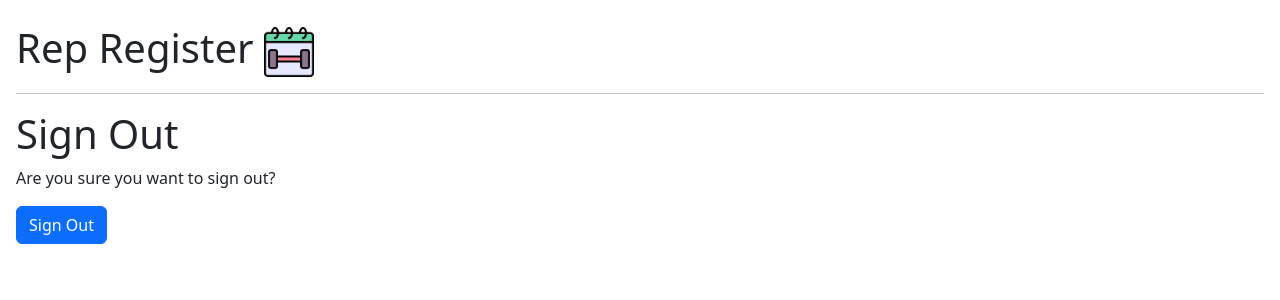
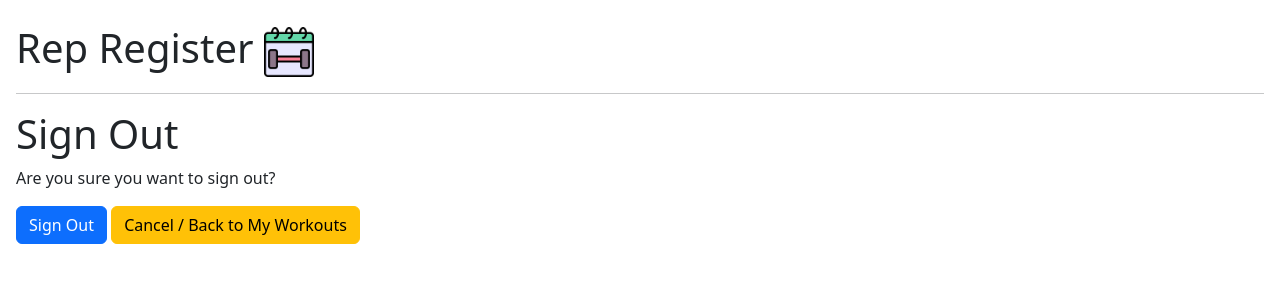
Before and after one commit to Rehanon-Mackenzie/rep-register, a Django app: page /accounts/logout/ in a window 1280 px wide. Shown: the top 300 px of the page. Run offline with Django 4.2, Linux system fonts and the light colour scheme; the visitor is signed in with stand-in values (Sample User, id 1).

Commit message:
add features to readme

```diff
--- a/templates/account/logout.html
+++ b/templates/account/logout.html
@@ -15,6 +15,7 @@
   <input type="hidden" name="{{ redirect_field_name }}" value="{{ redirect_field_value }}"/>
   {% endif %}
   <button type="submit" class="btn-primary btn">{% trans 'Sign Out' %}</button>
+   <a href="{% url 'workouts:index' %}" class="btn btn-warning btn-cancel">Cancel / Back to My Workouts</a>
 </form>
 
 
```
Also changed, not shown: README.md, documentation/features/add-workout.PNG (added), documentation/features/dashboard.PNG (added), documentation/features/delete-confirmation.PNG (added), documentation/features/delete-modal.PNG (added), documentation/features/edit-confirmation.PNG (added), documentation/features/edit-workout.PNG (added), documentation/features/favicon.png (added), documentation/features/login.PNG (added), documentation/features/logout.png (added).
